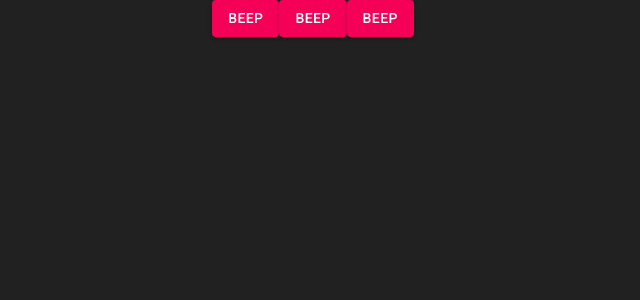
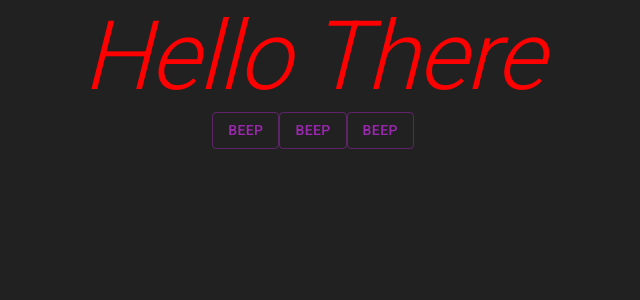
Before and after one commit to loschenbd/markdown-previewer, a React (Create React App) app: page / in a window 1280 px wide. Shown: the top 300 px of the page, without its empty margins (327-967 px from the left). Built offline with nearby package versions, Linux system fonts and the light colour scheme.

Commit message:
Finished import an experimentation

```diff
--- a/src/components/app/App.js
+++ b/src/components/app/App.js
@@ -2,13 +2,27 @@ import React from 'react';
 import './App.css';
 
 import Box from '@material-ui/core/Box';
-
+import { Typography } from '@material-ui/core'
+import { makeStyles } from '@material-ui/core'
 import BeepButton from '../button';
 
+const useStyles = makeStyles({
+  helloThereStyle: {
+    fontStyle: 'oblique',
+    color: 'red'
+  }
+});
 
 function App() {
+  const classes = useStyles();
+
   return (
     <div className="App">
+      <Typography className={classes.helloThereStyle} variant="h1" color="primary">
+        Hello There
+      </Typography>
+
+
       <Box>
         <BeepButton />
         <BeepButton />
--- a/src/components/button.js
+++ b/src/components/button.js
@@ -1,9 +1,10 @@
 import React, { Component } from 'react';
-import Button from '@material-ui/core/Button';
+import Button from '@material-ui/core/button';
 
 class BeepButton extends Component {
   render() {
-    return <Button variant="contained" color="secondary">beep</Button>
+    return <Button variant="outlined" color="primary">beep</Button>
+
   }
 }
 
--- a/src/index.js
+++ b/src/index.js
@@ -4,9 +4,16 @@ import './index.css';
 import App from './components/app/App';
 import * as serviceWorker from './serviceWorker';
 
+import { ThemeProvider } from '@material-ui/core/styles';
+
+import theme from './theme';
+
 ReactDOM.render(
   <React.StrictMode>
-    <App />
+    <ThemeProvider theme={theme}>
+
+      <App />
+    </ThemeProvider>
   </React.StrictMode>,
   document.getElementById('root')
 );
--- /dev/null
+++ b/src/theme.js
@@ -0,0 +1,16 @@
+import { createMuiTheme } from '@material-ui/core/styles';
+import purple from '@material-ui/core/colors/purple';
+import green from '@material-ui/core/colors/green';
+
+const theme = createMuiTheme({
+  palette: {
+    primary: {
+      main: purple[500],
+    },
+    secondary: {
+      main: green[500],
+    },
+  },
+});
+
+export default theme;
```
